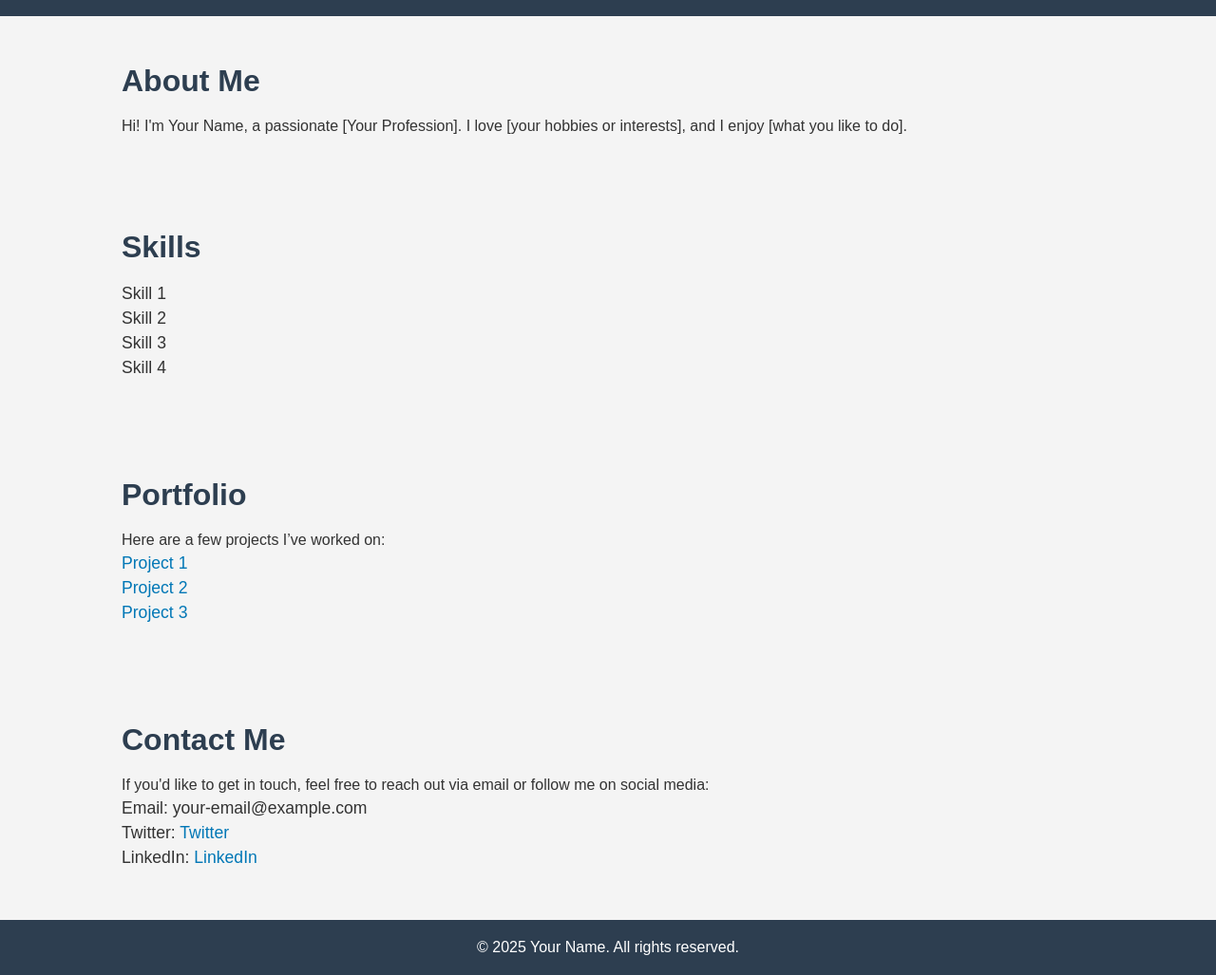
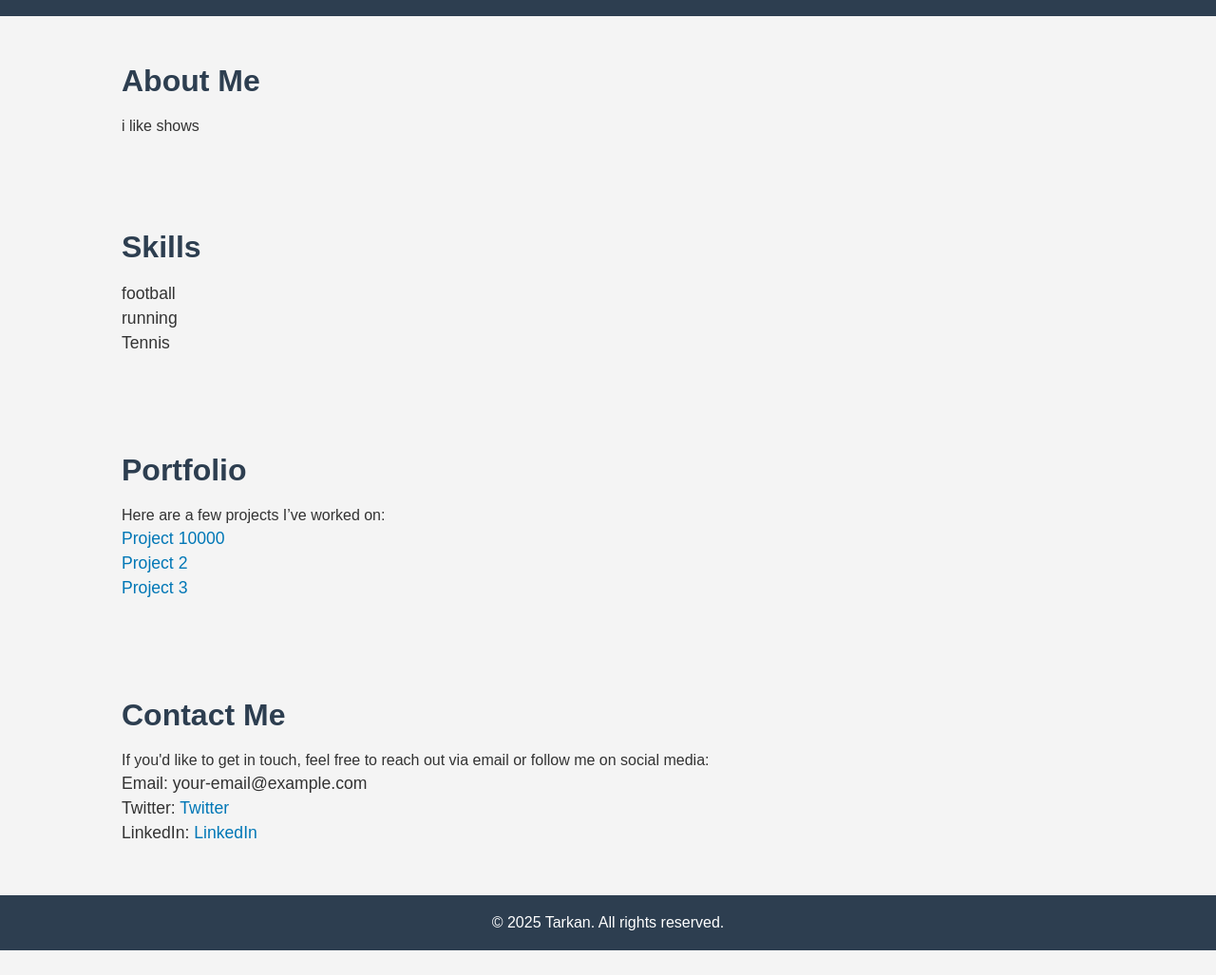
Before and after one commit to tarkanoktay01-dotcom/web, a plain HTML site: page index.html in a window 1280 px wide. Shown: the part 160-1187 px from the top of the page at 95% size. After the commit the page ends 1161 px from the top, so only its background shows below. Drawn offline with Linux system fonts and the light colour scheme.

Commit message:
Update index.html

```diff
--- a/index.html
+++ b/index.html
@@ -20,7 +20,7 @@
     <section id="about">
         <div class="container">
             <h2>About Me</h2>
-            <p>Hi! I'm Your Name, a passionate [Your Profession]. I love [your hobbies or interests], and I enjoy [what you like to do].</p>
+            <p>i like shows</p>
         </div>
     </section>
 
@@ -29,10 +29,10 @@
         <div class="container">
             <h2>Skills</h2>
             <ul>
-                <li>Skill 1</li>
-                <li>Skill 2</li>
-                <li>Skill 3</li>
-                <li>Skill 4</li>
+                <li>football</li>
+                <li>running</li>
+                <li>Tennis</li>
+
             </ul>
         </div>
     </section>
@@ -43,7 +43,7 @@
             <h2>Portfolio</h2>
             <p>Here are a few projects I’ve worked on:</p>
             <ul>
-                <li><a href="#">Project 1</a></li>
+                <li><a href="#">Project 10000</a></li>
                 <li><a href="#">Project 2</a></li>
                 <li><a href="#">Project 3</a></li>
             </ul>
@@ -66,7 +66,7 @@
     <!-- Footer Section -->
     <footer>
         <div class="container">
-            <p>&copy; 2025 Your Name. All rights reserved.</p>
+            <p>&copy; 2025 Tarkan. All rights reserved.</p>
         </div>
     </footer>
 </body>
```
